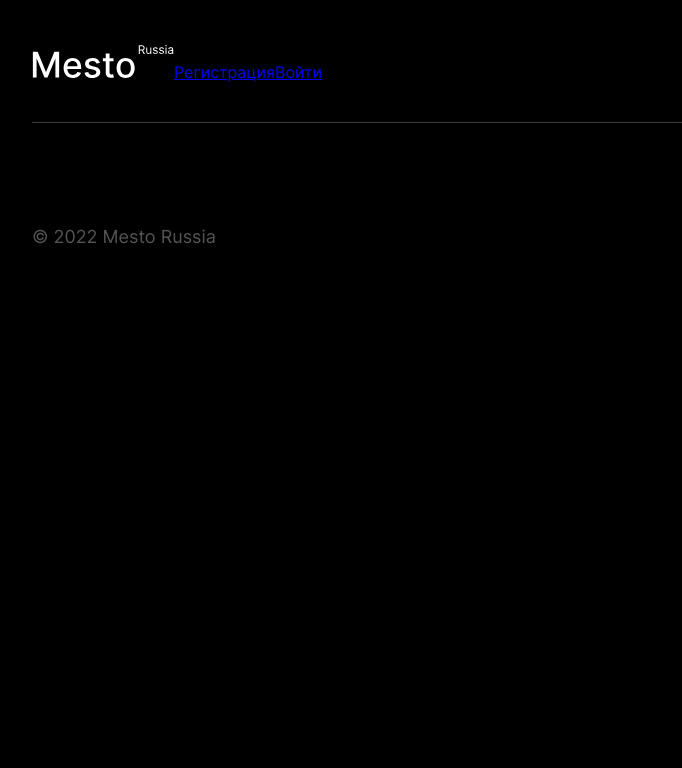
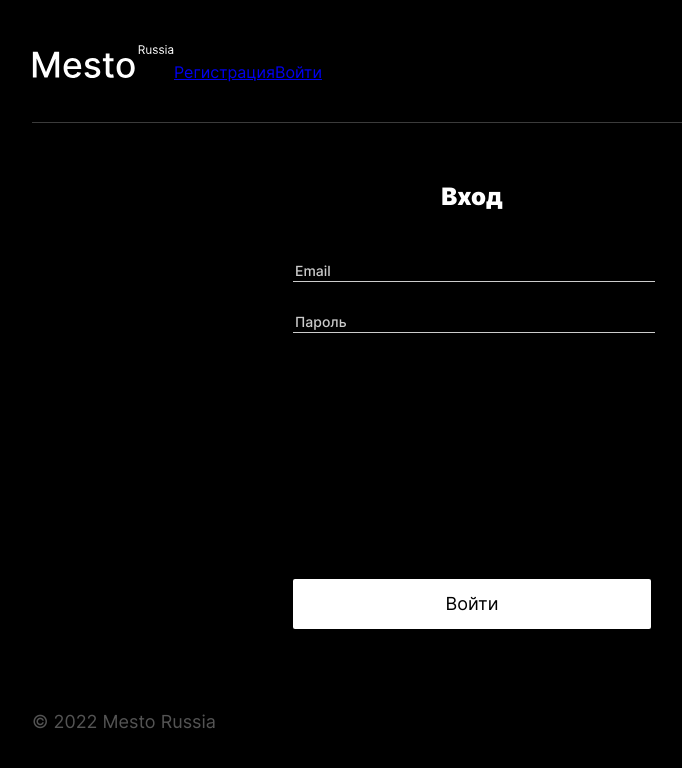
Before and after one commit to squaredbusinessman/mesto-react, a React (Create React App) app: page /sign-in in a window 1280 px wide. Shown: the top 768 px of the page, without its empty margins (168-850 px from the left). Built offline with nearby package versions, Linux system fonts and the light colour scheme; no server answers.

Commit message:
feat: Полностью создаёт компонент Login

```diff
--- /dev/null
+++ b/src/blocks/login/__form/login__form.css
@@ -0,0 +1,5 @@
+.login__form {
+  display: flex;
+  flex-direction: column;
+  min-width: 358px;
+}
--- /dev/null
+++ b/src/blocks/login/__input/login__input.css
@@ -0,0 +1,16 @@
+.login__input {
+  width: 100%;
+  margin-bottom: 30px;
+  border: none;
+  border-bottom: 1px solid #ccc;
+  font-size: 14px;
+  line-height: 121%;
+  font-weight: 500;
+  color: #fff;
+  background-color: transparent;
+  outline: none;
+}
+
+.login__input::placeholder {
+  color: #ccc;
+}
--- /dev/null
+++ b/src/blocks/login/__save-btn/login__save-btn.css
@@ -0,0 +1,29 @@
+.login__save-btn {
+  width: 100%;
+  min-height: 50px;
+  margin-top: 216px;
+  margin-bottom: 15px;
+  padding: 14px 84px;
+  background-color: #fff;
+  color: #000;
+  font-size: 18px;
+  line-height: 122%;
+  font-weight: 400;
+  text-align: center;
+  border: none;
+  border-radius: 2px;
+  transition: opacity .5s linear;
+}
+
+.login__save-btn:hover {
+  cursor: pointer;
+  opacity: .8;
+  transition: opacity .2s linear;
+}
+
+.login__save-btn:disabled {
+  background-color: #fff;
+  color: #c4c4c4;
+  border: 1px solid #c4c4c4;
+  cursor: not-allowed;
+}
--- /dev/null
+++ b/src/blocks/login/__title/login__title.css
@@ -0,0 +1,3 @@
+.login__title {
+  margin: 0 auto 50px;
+}
--- /dev/null
+++ b/src/blocks/login/__wrapper/login__wrapper.css
@@ -0,0 +1,5 @@
+.login__wrapper {
+  display: flex;
+  flex-direction: column;
+  align-items: center;
+}
--- /dev/null
+++ b/src/blocks/login/login.css
@@ -0,0 +1,5 @@
+.login {
+  max-height: 490px;
+  margin: 60px auto 0;
+  font-family: 'Inter', Arial,  sans-serif;
+}
--- a/src/components/App.js
+++ b/src/components/App.js
@@ -36,7 +36,7 @@ function App() {
 
     const [cards, setCards] = useState([]);
 
-    const [loggedIn, setLoggedIn] = useState(true);
+    const [loggedIn, setLoggedIn] = useState(false);
 
     useEffect(() => {
         api.getProfile()
--- a/src/components/Login.js
+++ b/src/components/Login.js
@@ -1,10 +1,60 @@
 import React from 'react';
+import PopupWithForm from "./PopupWithForm";
 
 const Login = () => {
+
+    function handleChange(evt) {
+        const {name, value} = evt.target;
+
+
+    }
+
+    function handleSubmit(evt) {
+        evt.preventDefault();
+
+    }
+
     return (
-        <div>
-
-        </div>
+        <PopupWithForm
+            formClassName="login"
+            name="login"
+            wrapperClass="login__wrapper"
+            title="Вход"
+            submitButtonTitle="Войти"
+            onSubmit={handleSubmit}
+        >
+            <label className="login__label">
+                <input
+                    type="email"
+                    className="login__input register_type_email"
+                    id="login-email"
+                    name="email"
+                    aria-label="Поле ввода электронной почты пользователя"
+                    placeholder="Email"
+                    onChange={handleChange}
+                    pattern="[a-z0-9._%+-]+@[a-z0-9.-]+\.[a-z]{2,4}$"
+                    autoComplete="off"
+                    required
+                />
+                <span className="login__input-error login__input-error_type_email"></span>
+            </label>
+            <label className="login__label">
+                <input
+                    type="password"
+                    className="login__input login__input_type_password"
+                    id="login-password"
+                    name="password"
+                    aria-label="Поле ввода пароля"
+                    placeholder="Пароль"
+                    onChange={handleChange}
+                    minLength="6"
+                    maxLength="20"
+                    autoComplete="off"
+                    required
+                />
+                <span className="login__input-error login__input-error_type_password"></span>
+            </label>
+        </PopupWithForm>
     );
 };
 
--- a/src/components/ProtectedRoute.js
+++ b/src/components/ProtectedRoute.js
@@ -12,7 +12,7 @@ const ProtectedRoute = ({ component: Component, ...props }) => {
                     ?
                     <Component {...props} />
                     :
-                    <Redirect to="/sign-up" />
+                    <Redirect to="/sign-in" />
             }
         </Route>
     );
--- a/src/index.css
+++ b/src/index.css
@@ -70,3 +70,11 @@
 @import url(./blocks/register/__form/register__form.css);
 @import url(./blocks/register/__go-login/register__go-login.css);
 @import url(./blocks/register/__go-login/_link/register__go-login_link.css);
+
+/* Login component */
+@import url(./blocks/login/login.css);
+@import url(./blocks/login/__form/login__form.css);
+@import url(./blocks/login/__wrapper/login__wrapper.css);
+@import url(./blocks/login/__title/login__title.css);
+@import url(./blocks/login/__input/login__input.css);
+@import url(./blocks/login/__save-btn/login__save-btn.css);
```
Also changed, not shown: 1 other file (tests, documents, lock files or other folders).
